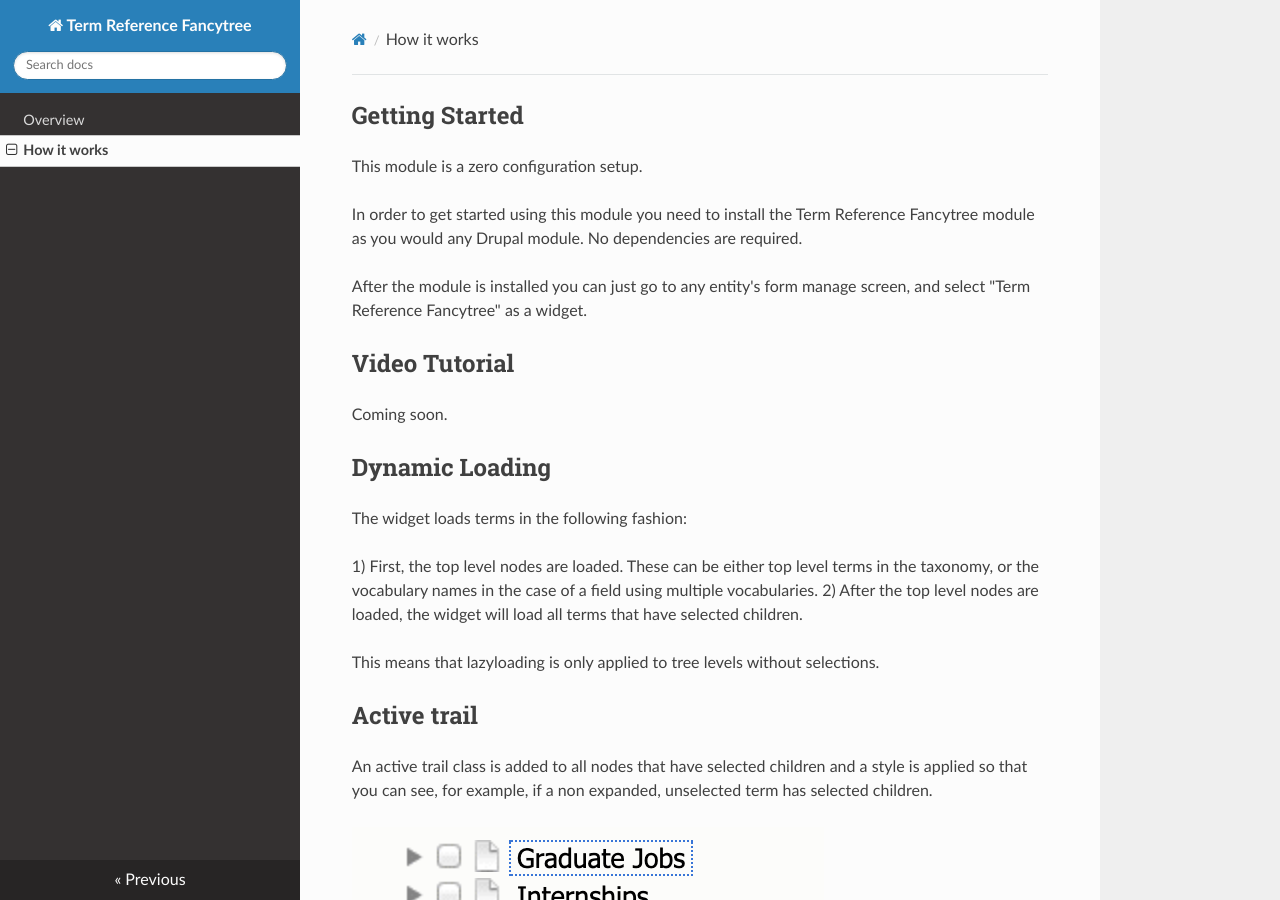
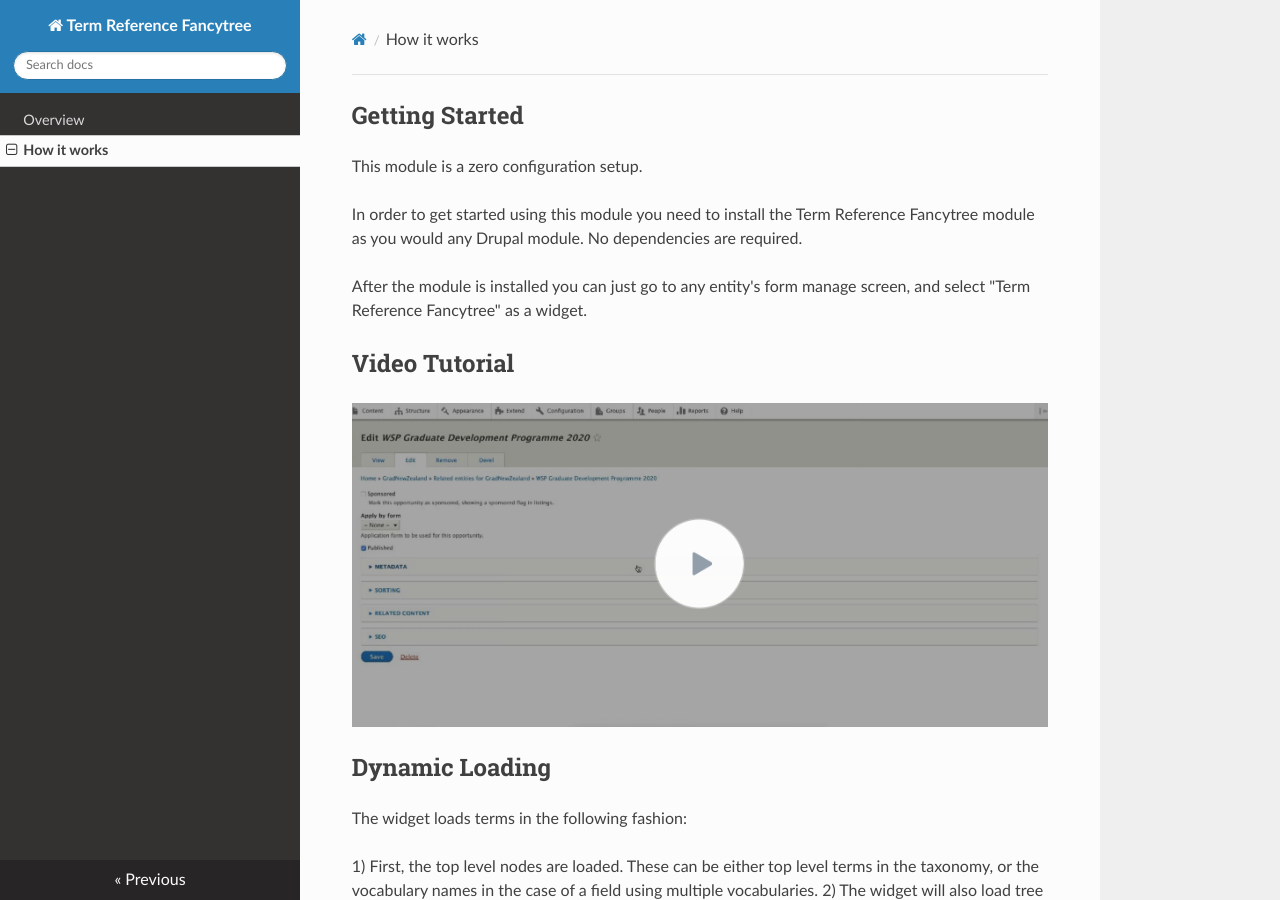
Before and after one commit to duartegarin/term_reference_fancytree, an MkDocs documentation site: the page built from docs/how-it-works.md, in a window 1280 px wide and 900 px high. Built offline with MkDocs 1.6.1, drawn with Linux system fonts in a browser that asks for light colours; nearby versions of some CDN libraries; old or Windows-style settings are respelled for this version of MkDocs; some of the changed text lies outside the part shown.

Commit message:
Updating docs.

```diff
--- a/docs/how-it-works.md
+++ b/docs/how-it-works.md
@@ -9,14 +9,14 @@ After the module is installed you can just go to any entity's form manage screen
 
 ## Video Tutorial
 
-Coming soon.
+[![Video tutorial](images/video.png)](https://www.youtube.com/watch?v=IkSw3A65gFM)
 
 ## Dynamic Loading
 
 The widget loads terms in the following fashion:
 
 1) First, the top level nodes are loaded. These can be either top level terms in the taxonomy, or the vocabulary names in the case of a field using multiple vocabularies.
-2) After the top level nodes are loaded, the widget will load all terms that have selected children.
+2) The widget will also load tree levels that contain selections.
 
 This means that lazyloading is only applied to tree levels without selections.
 
```
Also changed, not shown: docs/images/video.png (added).
